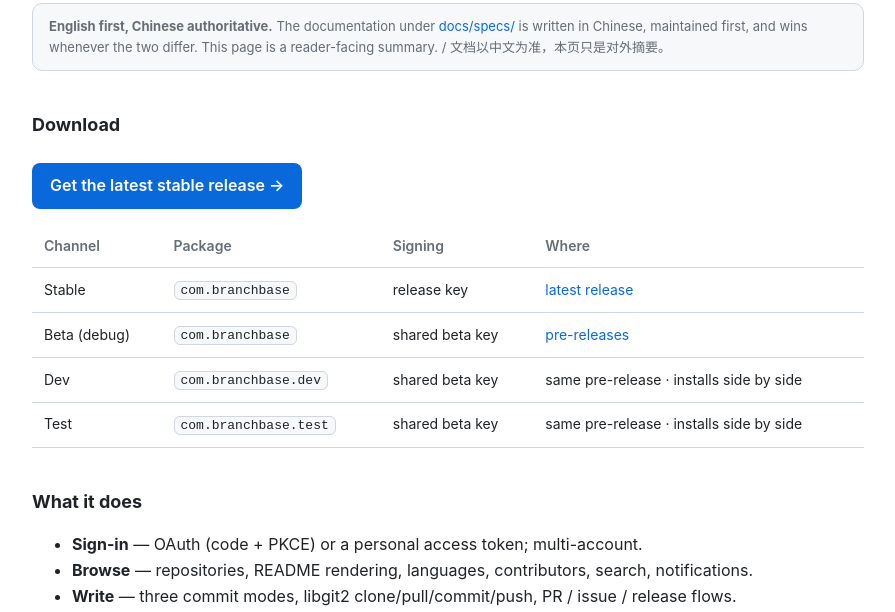
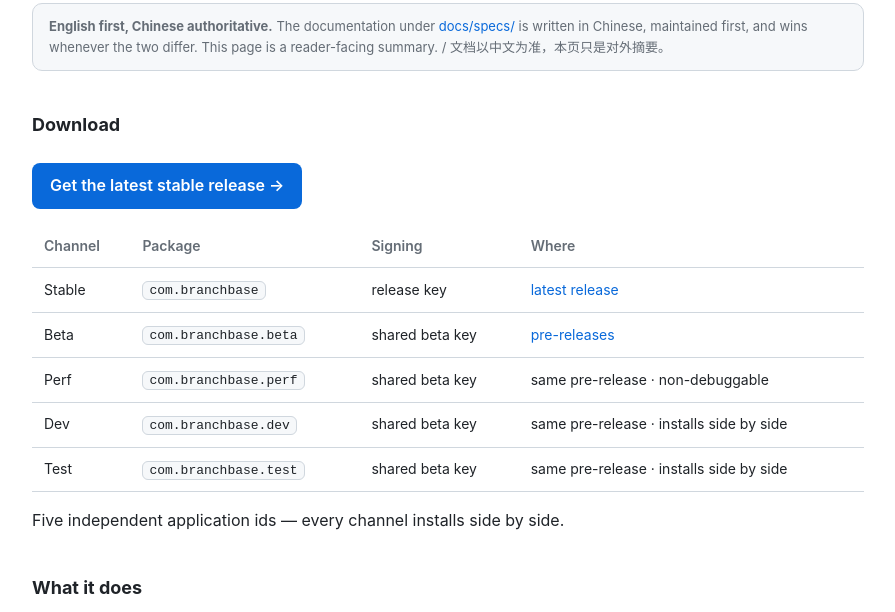
Before and after one commit to SunsetRNE/Branchbase-Android, a plain HTML site: page site/index.html in a window 1280 px wide. Shown: the part 186-798 px from the top of the page, without its empty margins (192-1087 px from the left). Drawn offline with Linux system fonts and the light colour scheme.

Commit message:
feat(channels,docs): 全面测试矩阵 —— 五个渠道五个独立 applicationId（1.4.10 / versionCode 270）
根因：发布页 5 个 APK 里有 3 个共用 com.branchbase（正式版 / debug / perfBeta），
aapt2 实测确认。Beta 与 Perf 同 id 同钥匙互相覆盖；Beta 与正式版同 id 不同钥匙，
切换必须卸载。

① debug → .beta、perfBeta → .perf（dev/.dev、trial/.test 原有）；正式版保留
   com.branchbase（避免稳定版用户升级断档）。五个包名互相独立、可并排安装。
② 标签：Branchbase beta / perf / dev / test。
③ 文档：BUILD-NOTES §二.5 矩阵；README.zh.md / README.md 下载表；site/index.html。
   1.4.9 及更早 Beta 与新 Beta 是两个应用（有意断档），README 已写明。
④ 流水线口径：正式版跑全矩阵 5 条腿，Beta 跑 4 条（不含 stable）。

```diff
--- a/site/index.html
+++ b/site/index.html
@@ -77,14 +77,17 @@
     <tbody>
       <tr><td>Stable</td><td><code>com.branchbase</code></td><td>release key</td>
           <td><a href="https://github.com/SunsetRNE/Branchbase-Android/releases/latest">latest release</a></td></tr>
-      <tr><td>Beta (debug)</td><td><code>com.branchbase</code></td><td>shared beta key</td>
+      <tr><td>Beta</td><td><code>com.branchbase.beta</code></td><td>shared beta key</td>
           <td><a href="https://github.com/SunsetRNE/Branchbase-Android/releases">pre-releases</a></td></tr>
+      <tr><td>Perf</td><td><code>com.branchbase.perf</code></td><td>shared beta key</td>
+          <td>same pre-release · non-debuggable</td></tr>
       <tr><td>Dev</td><td><code>com.branchbase.dev</code></td><td>shared beta key</td>
           <td>same pre-release · installs side by side</td></tr>
       <tr><td>Test</td><td><code>com.branchbase.test</code></td><td>shared beta key</td>
           <td>same pre-release · installs side by side</td></tr>
     </tbody>
   </table>
+  <p>Five independent application ids — every channel installs side by side.</p>
 
   <h2>What it does</h2>
   <ul>
```
Also changed, not shown: 8 other files.
